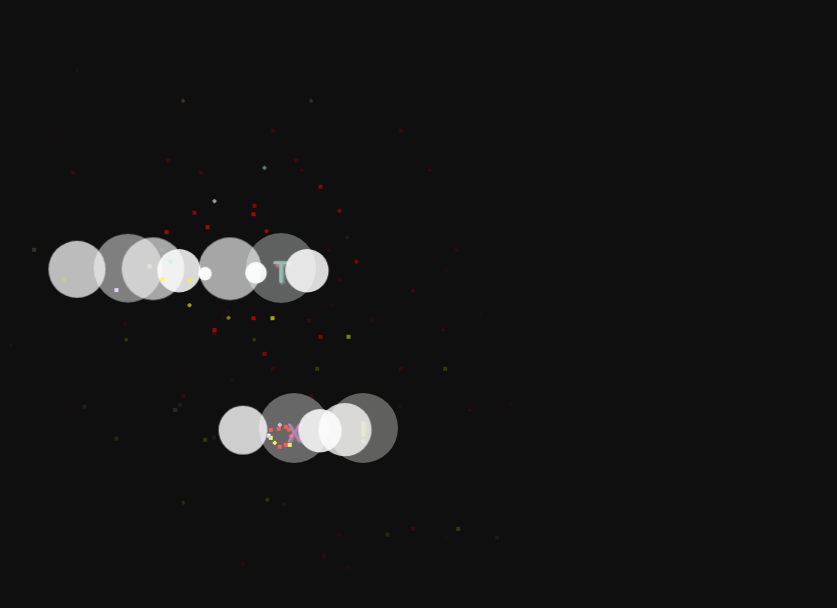
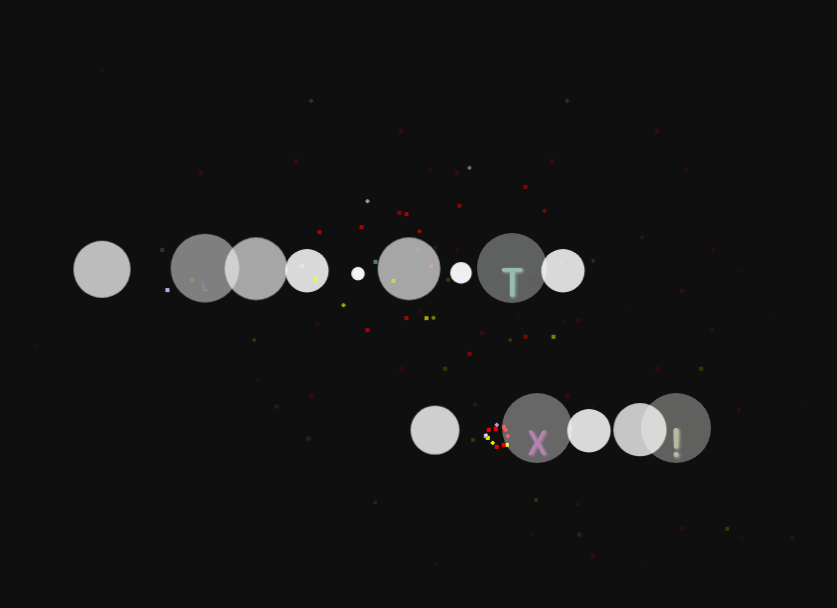
Before and after one commit to Maxim1919/hb, a plain HTML site: page index.html in a window 1280 px wide. Shown: the whole page, without its empty margins (205-1042 px from the left). Drawn offline with Linux system fonts and the light colour scheme.

Commit message:
Update style.css

```diff
--- a/style.css
+++ b/style.css
@@ -108,7 +108,7 @@ body {
     width: 0.5vmin;
     opacity: 0;
     top: var(--top);
-    left: calc(20% + calc(var(--left)*2%));
+    left: calc(20% + calc(var(--left)*4%));
     aspect-ratio: 1;
     background:
 
@@ -135,7 +135,7 @@ body {
     position: absolute;
     opacity: 0;
     top: var(--top);
-    left: calc(20% + calc(var(--left)*2%));
+    left: calc(20% + calc(var(--left)*4%));
     transform: translate(-50%, -50%) scale(0);
     border-radius: 50%;
     background-color: #fff;
@@ -151,10 +151,10 @@ body {
    position: absolute;
    opacity: 0;
    top: var(--top);
-   left: calc(20% + calc(var(--left)*2%));
+   left: calc(20% + calc(var(--left)*4%));
    transform: translate(-50%, 0%);
    color: var(--color);
-   font-size: 3rem;
+   font-size: 4rem;
    transform-origin: 0 50%;
     animation: lletra 13s infinite;
     animation-delay: var(--delay);
@@ -164,7 +164,7 @@ body {
     position: absolute;
     opacity: 0;
     top: var(--top);
-    left: calc(20% + calc(var(--left)*2%));
+    left: calc(20% + calc(var(--left)*4%));
    transform: translate(-50%, -80%);
    animation: globus 13s infinite;
    animation-delay: var(--delay);
```
